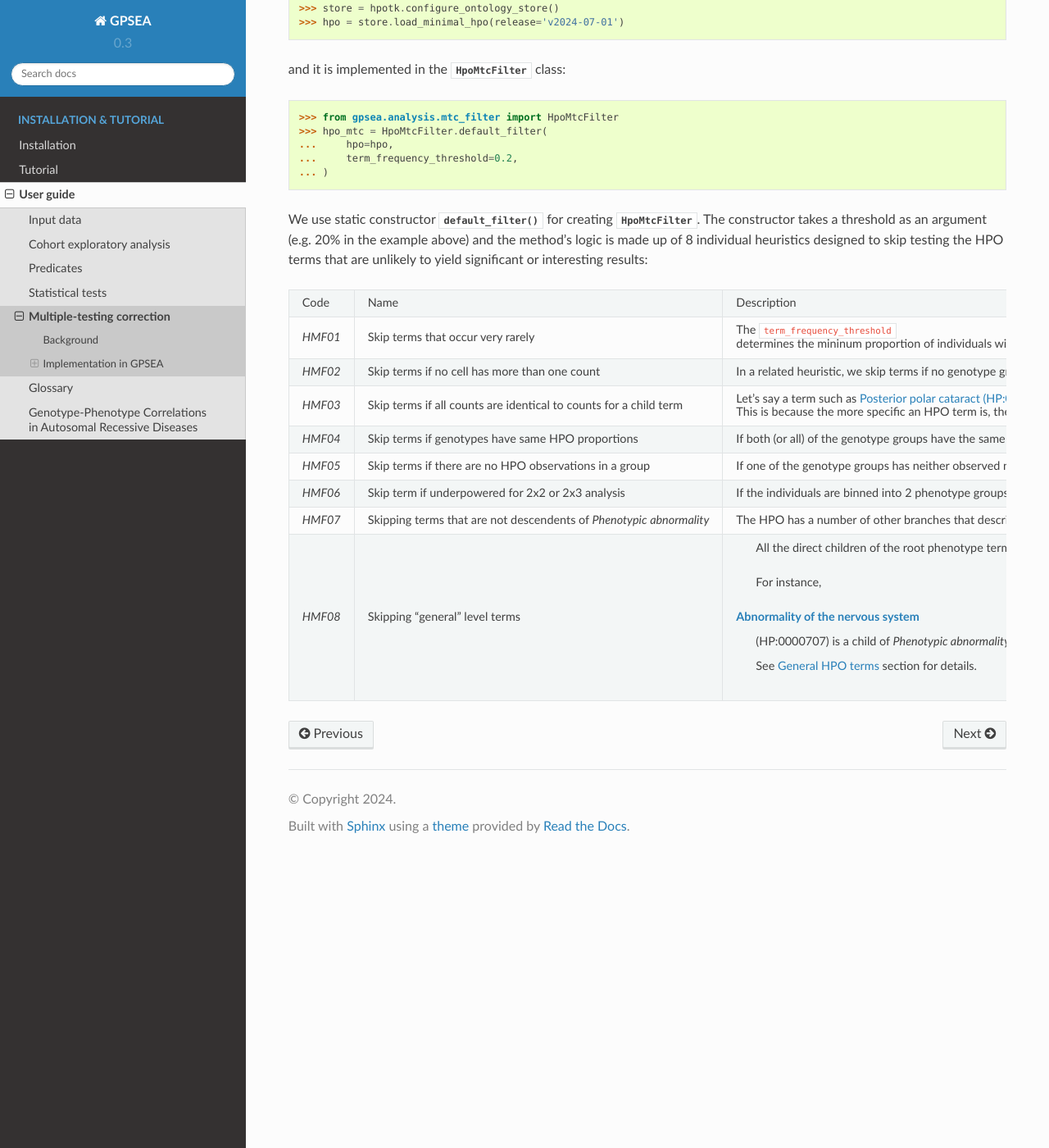
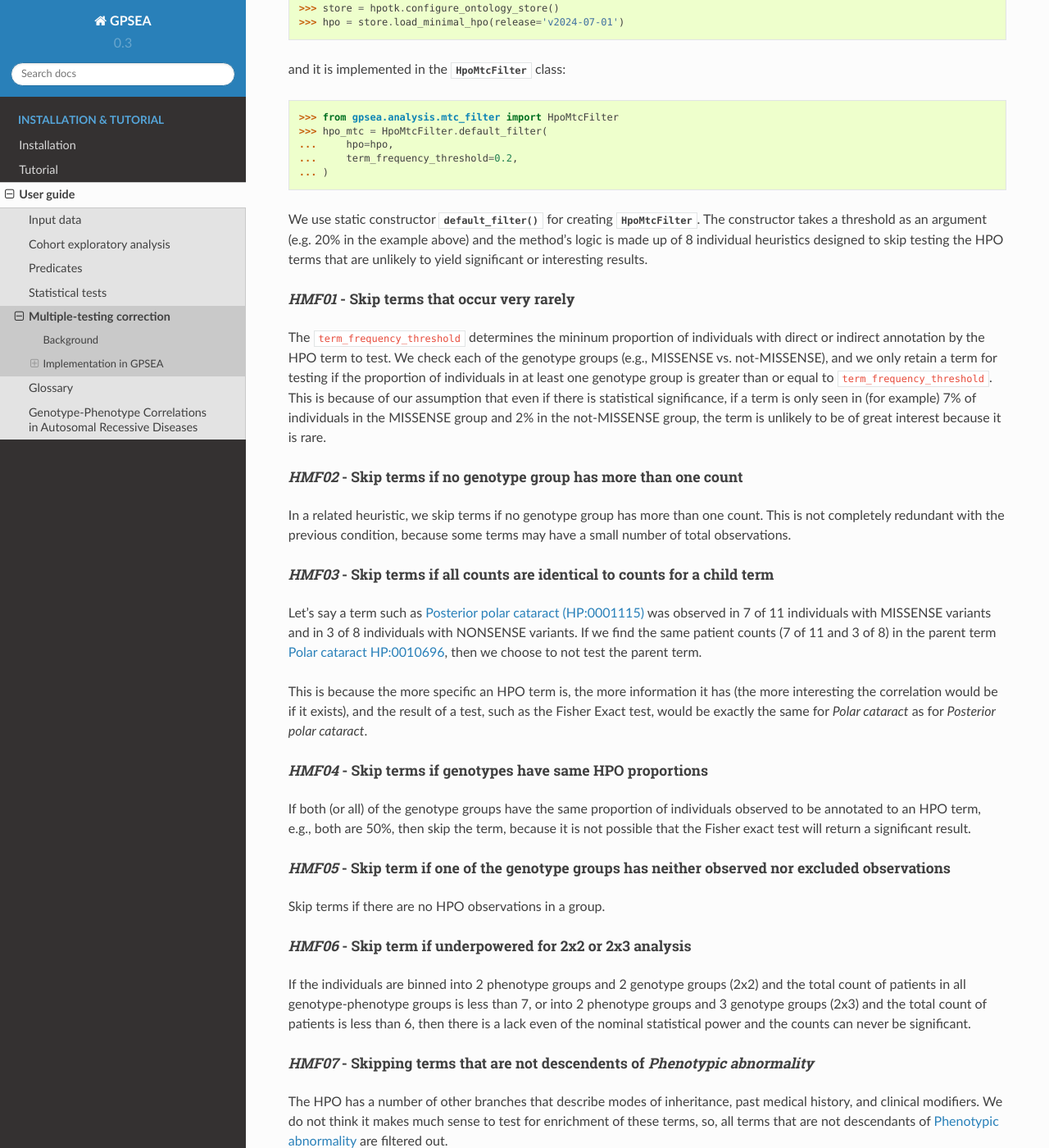
Before and after one commit to monarch-initiative/gpsea, a Sphinx documentation site: the page built from docs/user-guide/mtc.rst, in a window 1280 px wide and 1400 px high, scrolled down 2957 px. Shown: the whole window at 82% size. Built offline with Sphinx 7.4.7 and the Read the Docs theme 2.0.0, drawn with Linux system fonts in a browser that asks for light colours; pages that are not in the unit, such as notebooks, are missing from menus; some of the changed text lies outside the part shown.

Commit message:
Improve legibility of the HPO MTC filter docs section.

```diff
--- a/docs/user-guide/mtc.rst
+++ b/docs/user-guide/mtc.rst
@@ -192,74 +192,96 @@ We use static constructor :func:`~gpsea.analysis.mtc_filter.HpoMtcFilter.default
 for creating :class:`~gpsea.analysis.mtc_filter.HpoMtcFilter`.
 The constructor takes a threshold as an argument (e.g. 20% in the example above)
 and the method's logic is made up of 8 individual heuristics
-designed to skip testing the HPO terms that are unlikely to yield significant or interesting results:
+designed to skip testing the HPO terms that are unlikely to yield significant or interesting results.
 
-+------------+-------------------+--------------------------------------------------------------------------------------------+
-| Code       | Name              | Description                                                                                |
-+------------+-------------------+--------------------------------------------------------------------------------------------+
-| `HMF01`    | Skip terms that   | The ``term_frequency_threshold`` determines the mininum proportion of individuals          |
-|            | occur very rarely | with direct or indirect annotation by the HPO term to test.                                |
-|            |                   | We check each of the genotype groups (e.g., MISSENSE vs. not-MISSENSE),                    |
-|            |                   | and we only retain a term for testing if the proportion of individuals                     |
-|            |                   | in at least one genotype group is greater than                                             |
-|            |                   | or equal to ``term_frequency_threshold``.                                                  |
-|            |                   | This is because of our assumption that even if there is statistical significance,          |
-|            |                   | if a term is only seen in (for example) 7% of individuals                                  |
-|            |                   | in the MISSENSE group and 2% in the not-MISSENSE group,                                    |
-|            |                   | the term is unlikely to be of great interest because it is rare.                           |
-+------------+-------------------+--------------------------------------------------------------------------------------------+
-| `HMF02`    | Skip terms if     | In a related heuristic, we skip terms if no genotype group has more                        |
-|            | no cell has more  | than one count. This is not completely redundant with the previous condition,              |
-|            | than one count    | because some terms may have a small number of total observations.                          |
-+------------+-------------------+--------------------------------------------------------------------------------------------+
-| `HMF03`    | Skip terms if     | Let's say a term such as                                                                   |
-|            | all counts are    | `Posterior polar cataract (HP:0001115) <https://hpo.jax.org/browse/term/HP:0001115>`_      |
-|            | identical         | was observed in 7 of 11 individuals with MISSENSE variants                                 |
-|            | to counts         | and in 3 of 8 individuals with NONSENSE variants.                                          |
-|            | for a child       | If we find the same patient counts (7 of 11 and 3 of 8) in the parent term                 |
-|            | term              | `Polar cataract HP:0010696 <https://hpo.jax.org/browse/term/HP:0010696>`_,                 |
-|            |                   | then we choose to not test the parent term.                                                |
-|            |                   |                                                                                            |
-|            |                   | This is because the more specific an HPO term is,                                          |
-|            |                   | the more information it has (the more interesting the correlation would be if it exists),  |
-|            |                   | and the result of a test, such as the Fisher Exact test, would be exactly the same         |
-|            |                   | for *Polar cataract* as for *Posterior polar cataract*.                                    |
-+------------+-------------------+--------------------------------------------------------------------------------------------+
-| `HMF04`    | Skip terms if     | If both (or all) of the genotype groups have the same proportion of individuals            |
-|            | genotypes have    | observed to be annotated to an HPO term, e.g., both are 50%, then skip the term,           |
-|            | same HPO          | because it is not possible that the Fisher exact test will return a significant result.    |
-|            | proportions       |                                                                                            |
-+------------+-------------------+--------------------------------------------------------------------------------------------+
-| `HMF05`    | Skip terms if     | If one of the genotype groups has neither observed nor excluded observations               |
-|            | there are no      | for an HPO term, skip it.                                                                  |
-|            | HPO observations  |                                                                                            |
-|            | in a group        |                                                                                            |
-+------------+-------------------+--------------------------------------------------------------------------------------------+
-| `HMF06`    | Skip term if      | If the individuals are binned into 2 phenotype groups and 2 genotype groups  (2x2)         |
-|            | underpowered      | and the total count of patients in all genotype-phenotype groups is less than 7,           |
-|            | for 2x2 or 2x3    | or into 2 phenotype groups and 3 genotype groups (2x3) and the total count of patients     |
-|            | analysis          | is less than 6, then there is a lack even of the nominal statistical power                 |
-|            |                   | and the counts can never be significant.                                                   |
-+------------+-------------------+--------------------------------------------------------------------------------------------+
-| `HMF07`    | Skipping terms    | The HPO has a number of other branches that describe modes of inheritance,                 |
-|            | that are not      | past medical history, and clinical modifiers.                                              |
-|            | descendents of    | We do not think it makes much sense to test for enrichment of these terms,                 |
-|            | *Phenotypic*      | so, all terms that are not descendants of                                                  |
-|            | *abnormality*     | `Phenotypic abnormality <https://hpo.jax.org/browse/term/HP:0000118>`_ are filtered out.   |
-|            |                   |                                                                                            |
-+------------+-------------------+--------------------------------------------------------------------------------------------+
-| `HMF08`    | Skipping          | All the direct children of the root phenotype term                                         |
-|            | "general"         | `Phenotypic abnormality (HP:0000118) <https://hpo.jax.org/browse/term/HP:0000118>`_        |
-|            | level terms       | are skipped, because of the assumption that if there is a valid signal,                    |
-|            |                   | it will derive from one of the more specific descendents.                                  |
-|            |                   |                                                                                            |
-|            |                   | For instance,                                                                              |
-|            |                   |`Abnormality of the nervous system <https://hpo.jax.org/browse/term/HP:0000707>`_           |
-|            |                   | (HP:0000707) is a child of *Phenotypic abnormality*, and this assumption implies           |
-|            |                   | that if there is a signal from the nervous system,                                         |
-|            |                   | it will lead to at least one of the descendents of                                         |
-|            |                   | *Abnormality of the nervous system* being significant.                                     |
-|            |                   |                                                                                            |
-|            |                   | See :ref:`general-hpo-terms` section for details.                                          |
-|            |                   |                                                                                            |
-+------------+-------------------+--------------------------------------------------------------------------------------------+
+
+`HMF01` - Skip terms that occur very rarely
+^^^^^^^^^^^^^^^^^^^^^^^^^^^^^^^^^^^^^^^^^^^
+
+The ``term_frequency_threshold`` determines the mininum proportion of individuals
+with direct or indirect annotation by the HPO term to test.
+We check each of the genotype groups (e.g., MISSENSE vs. not-MISSENSE),
+and we only retain a term for testing if the proportion of individuals
+in at least one genotype group is greater than
+or equal to ``term_frequency_threshold``.
+This is because of our assumption that even if there is statistical significance,
+if a term is only seen in (for example) 7% of individuals
+in the MISSENSE group and 2% in the not-MISSENSE group,
+the term is unlikely to be of great interest because it is rare.
+
+
+`HMF02` - Skip terms if no genotype group has more than one count
+^^^^^^^^^^^^^^^^^^^^^^^^^^^^^^^^^^^^^^^^^^^^^^^^^^^^^^^^^^^^^^^^^
+
+In a related heuristic, we skip terms if no genotype group has more
+than one count. This is not completely redundant with the previous condition,
+because some terms may have a small number of total observations.
+
+
+`HMF03` - Skip terms if all counts are identical to counts for a child term
+^^^^^^^^^^^^^^^^^^^^^^^^^^^^^^^^^^^^^^^^^^^^^^^^^^^^^^^^^^^^^^^^^^^^^^^^^^^
+
+Let's say a term such as
+`Posterior polar cataract (HP:0001115) <https://hpo.jax.org/browse/term/HP:0001115>`_
+was observed in 7 of 11 individuals with MISSENSE variants
+and in 3 of 8 individuals with NONSENSE variants.
+If we find the same patient counts (7 of 11 and 3 of 8) in the parent term
+`Polar cataract HP:0010696 <https://hpo.jax.org/browse/term/HP:0010696>`_,
+then we choose to not test the parent term.
+
+This is because the more specific an HPO term is,
+the more information it has (the more interesting the correlation would be if it exists),
+and the result of a test, such as the Fisher Exact test, would be exactly the same
+for *Polar cataract* as for *Posterior polar cataract*.
+
+
+`HMF04` - Skip terms if genotypes have same HPO proportions
+^^^^^^^^^^^^^^^^^^^^^^^^^^^^^^^^^^^^^^^^^^^^^^^^^^^^^^^^^^^
+
+If both (or all) of the genotype groups have the same proportion of individuals
+observed to be annotated to an HPO term, e.g., both are 50%, then skip the term,
+because it is not possible that the Fisher exact test will return a significant result.
+
+
+`HMF05` - Skip term if one of the genotype groups has neither observed nor excluded observations
+^^^^^^^^^^^^^^^^^^^^^^^^^^^^^^^^^^^^^^^^^^^^^^^^^^^^^^^^^^^^^^^^^^^^^^^^^^^^^^^^^^^^^^^^^^^^^^^^
+
+Skip terms if there are no HPO observations in a group.
+
+
+`HMF06` - Skip term if underpowered for 2x2 or 2x3 analysis
+^^^^^^^^^^^^^^^^^^^^^^^^^^^^^^^^^^^^^^^^^^^^^^^^^^^^^^^^^^^
+
+If the individuals are binned into 2 phenotype groups and 2 genotype groups (2x2)
+and the total count of patients in all genotype-phenotype groups is less than 7,
+or into 2 phenotype groups and 3 genotype groups (2x3) and the total count of patients
+is less than 6, then there is a lack even of the nominal statistical power
+and the counts can never be significant.
+
+
+`HMF07` - Skipping terms that are not descendents of *Phenotypic abnormality*
+^^^^^^^^^^^^^^^^^^^^^^^^^^^^^^^^^^^^^^^^^^^^^^^^^^^^^^^^^^^^^^^^^^^^^^^^^^^^^
+
+The HPO has a number of other branches that describe modes of inheritance,
+past medical history, and clinical modifiers.
+We do not think it makes much sense to test for enrichment of these terms,
+so, all terms that are not descendants of
+`Phenotypic abnormality <https://hpo.jax.org/browse/term/HP:0000118>`_ are filtered out.
+
+
+`HMF08` - Skipping "general" level terms
+^^^^^^^^^^^^^^^^^^^^^^^^^^^^^^^^^^^^^^^^
+
+All the direct children of the root phenotype term
+`Phenotypic abnormality (HP:0000118) <https://hpo.jax.org/browse/term/HP:0000118>`_
+are skipped, because of the assumption that if there is a valid signal,
+it will derive from one of the more specific descendents.
+
+For instance,
+`Abnormality of the nervous system <https://hpo.jax.org/browse/term/HP:0000707>`_
+(HP:0000707) is a child of *Phenotypic abnormality*, and this assumption implies
+that if there is a signal from the nervous system,
+it will lead to at least one of the descendents of
+*Abnormality of the nervous system* being significant.
+
+See :ref:`general-hpo-terms` section for details.
```
